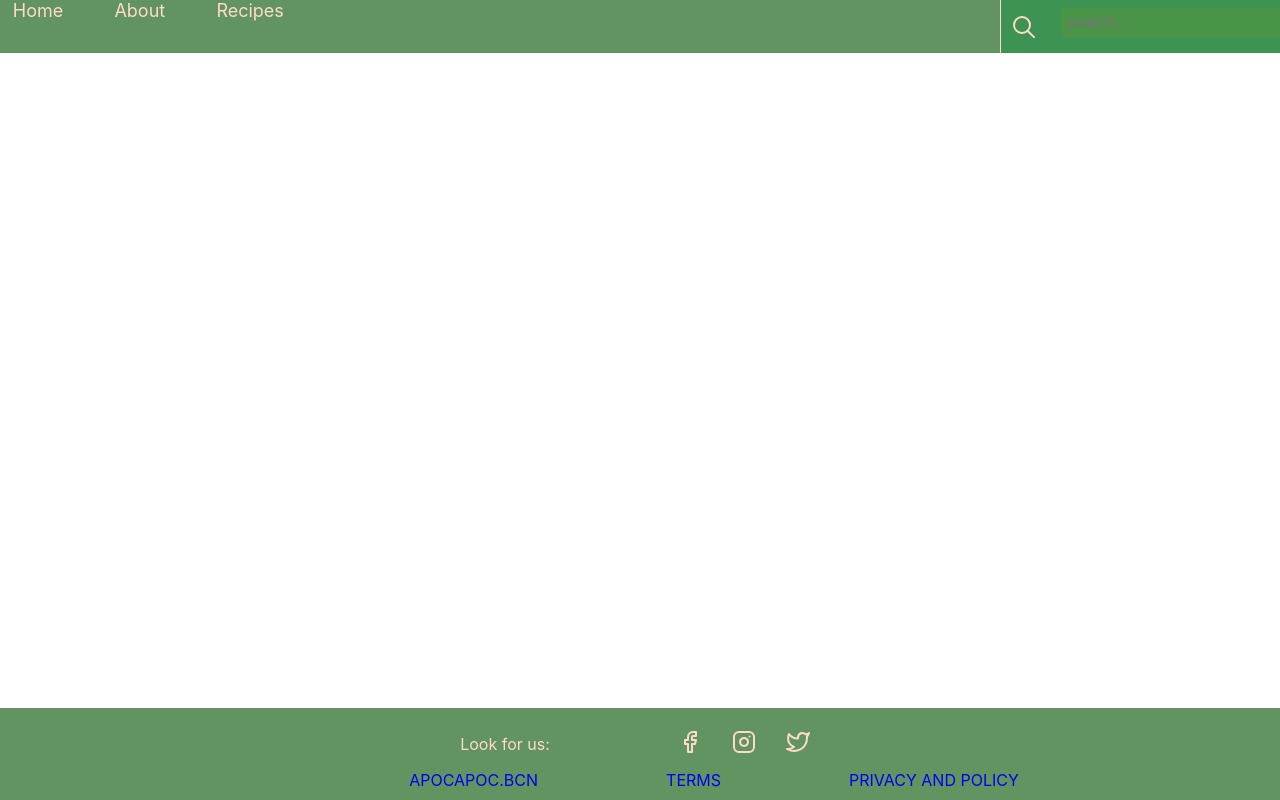
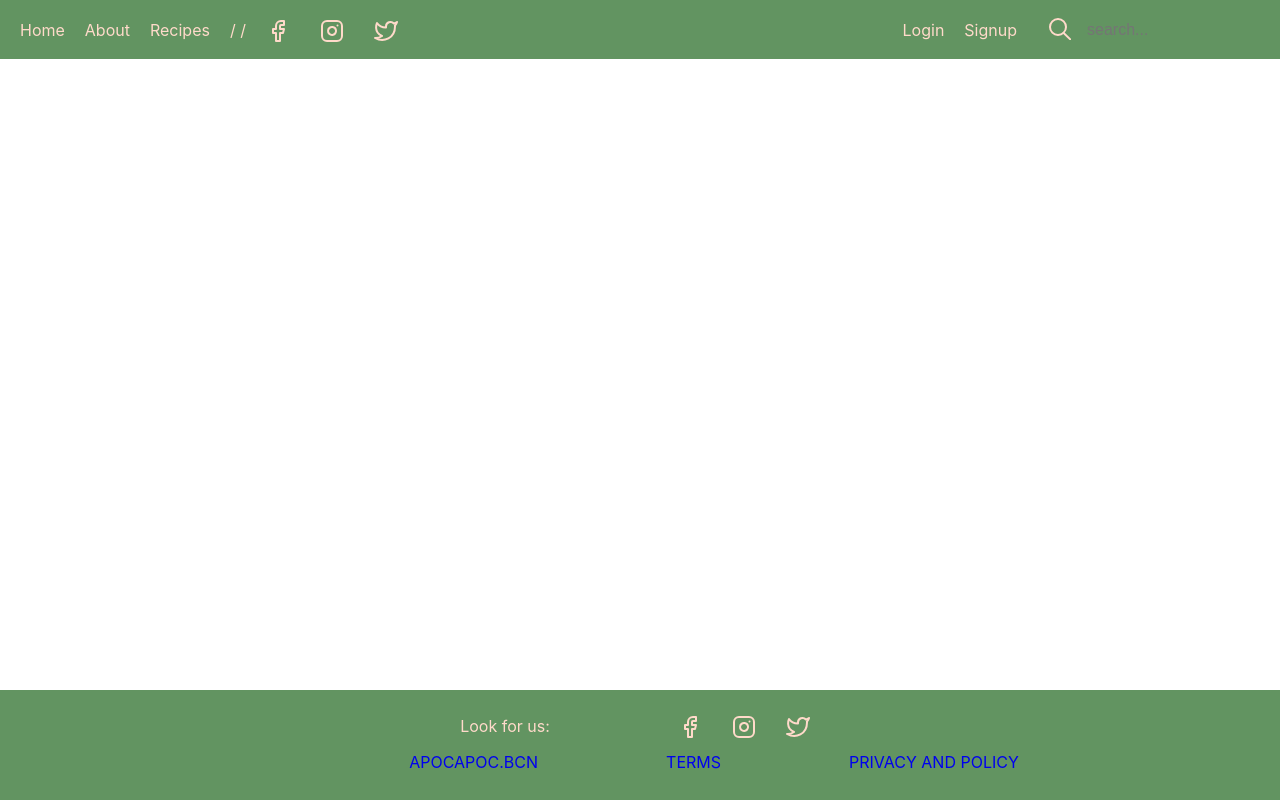
Before and after one commit to honza-juri/Apocapoc, a React (Create React App) app in the folder frontend/: page / in a window 1280 px wide. Built offline with nearby package versions, Linux system fonts and the light colour scheme.

Commit message:
Navbar and Footer changes, dropdown menu needs to be fixed

```diff
--- a/frontend/src/components-css/Footer.css
+++ b/frontend/src/components-css/Footer.css
@@ -8,6 +8,7 @@
     bottom: 0;
     left: 0;
     width: 100%;
+    height: 90px;
 }
 
 .first-row {
--- a/frontend/src/components-css/Navbar.css
+++ b/frontend/src/components-css/Navbar.css
@@ -8,61 +8,133 @@
     width: 100%;
     margin-bottom: 0;
     height: fit-content;
+    display: flex;
+    justify-content: space-between; /* To space items on the left and right */
+    align-items: center;
+    padding: 10px 20px; /* Adjust padding as needed */
 }
 
-.navbar-container ul {
+.navbar-items-left {
     list-style-type: none;
     margin: 0;
     padding: 0;
-    height: fit-content;
+    display: flex;
+    align-items: center;
 }
 
-.navbar-container ul li {
-    display: inline;
-    margin: auto;
-    margin-right: 3%;
-    font-size: 18px;
+.navbar-items-left li {
+    margin-right: 20px;
 }
 
-.navbar-container ul li a {
+.navbar-items-left li:last-child {
+    margin-right: 0; /* Remove margin for last item */
+}
+
+.navbar-items-left li a {
     color: #FFDACA; /* Navbar link color */
     text-decoration: none;
-    padding-left: 1%;
+}
 
+.navbar-items-right {
+    list-style-type: none;
+    margin: 0;
+    padding: 0;
+    display: flex;
+    align-items: center;
+}
+
+.navbar-items-right li {
+    margin-left: 20px;
+}
+
+.navbar-items-right li:first-child {
+    margin-left: 0; /* Remove margin for first item */
+}
+
+.navbar-items-right li a {
+    color: #FFDACA; /* Navbar link color */
+    text-decoration: none;
 }
 
 .search-container {
-    float: right; /* Align search container to the right */
+    display: flex;
+    align-items: center;
 }
 
 .search-container input[type=text] {
-    background-color: #4A9448;
+    background-color: #629461;
     padding: 6px;
-    margin-top: 8px;
     font-size: 16px;
     color: #FFDACA;
-    border: none !important;
+    border: none;
+    outline: none;
 }
 
 .search-container button {
-    float: left; /* Align button to the left */
     padding: 6px 10px;
-    margin-top: 8px;
-    margin-right: 16px;
-    margin-bottom: 6px;
-    background: transparent; /* Set background to transparent */
+    background: transparent;
     border: none;
     cursor: pointer;
 }
 
-.search-container {
-    background-color: #3d9352; /* Set background color for search container */
-    border-left: 1px solid #FFDACA;
-    margin:auto;
+.search-container button:focus {
+    outline: none;
 }
 
-.search-container input[type=text]:focus {
-    border: none;
-    border-bottom: 1px solid #FFDACA;
-    outline: none;
+/* Dropdown Menu Styles */
+.dropdown-content {
+    display: none;
+    position: absolute;
+    top: 100%; /* Position dropdown below parent */
+    left: 0;
+    background-color: #f9f9f9;
+    min-width: 200px; /* Adjust width as needed */
+    box-shadow: 0px 8px 16px 0px rgba(0,0,0,0.2);
+    z-index: 1;
 }
+
+.navbar-container ul li:hover .dropdown-content {
+    display: block;
+}
+
+.dropdown-content ul {
+    list-style-type: none;
+    padding: 0;
+}
+
+.dropdown-content ul li {
+    padding: 10px;
+}
+
+.dropdown-content ul li a {
+    color: #000;
+    text-decoration: none;
+}
+
+.social-icons {
+    display: flex;
+    align-items: center;
+    padding-top: 6px;
+}
+
+.social-icons a {
+    margin-right: 20px;
+    color: #FFDACA; /* Social icon color */
+    text-decoration: none; /* Remove default underline */
+}
+
+.social-icons a:hover {
+    text-decoration: none; /* Remove underline on hover */
+}
+
+.social-icons a:visited {
+    color: #FFDACA; /* Prevent visited links from turning purple */
+}
+
+.slashes {
+    color: #FFDACA;
+}
+
+img {
+    margin-top: 6px;
+}
--- a/frontend/src/components/Navbar.js
+++ b/frontend/src/components/Navbar.js
@@ -3,7 +3,7 @@ import "../components-css/Navbar.css";
 
 // SVG icon for search
 const SearchIcon = () => (
-    <svg xmlns="http://www.w3.org/2000/svg" viewBox="0 0 24 24" width="24" height="24" fill="none" stroke="#FFDACA" stroke-linecap="round" stroke-linejoin="round" stroke-width="2">
+    <svg xmlns="http://www.w3.org/2000/svg" viewBox="0 0 24 24" width="24" height="24" fill="none" stroke="#FFDACA" strokeLinecap="round" strokeLinejoin="round" strokeWidth="2">
         <circle cx="11" cy="11" r="8" />
         <line x1="25" x2="16.65" y1="25" y2="17" />
     </svg>
@@ -13,16 +13,106 @@ function Navbar() {
     return (
         <nav>
             <div className="navbar-container">
-                <ul>
+                <ul className="navbar-items-left">
                     <li><a href="/">Home</a></li>
                     <li><a href="/about">About</a></li>
-                    <li><a href="/recipes">Recipes</a></li>
+                    <li className="recipes-dropdown">
+                        <a href="/recipes" >Recipes</a>
+                        <div className="dropdown-content">
+                            <div className="columns">
+                                <div className="column">
+                                    <h3>BREAKFAST</h3>
+                                    <ul>
+                                        <li><a href="/recipes/category1">Placeholder 1</a></li>
+                                        <li><a href="/recipes/category1">Placeholder 2</a></li>
+                                        <li><a href="/recipes/category1">Placeholder 3</a></li>
+                                    </ul>
+                                </div>
+                                <div className="column">
+                                    <h3>LUNCH</h3>
+                                    <ul>
+                                        <li><a href="/recipes/category2">Placeholder 1</a></li>
+                                        <li><a href="/recipes/category2">Placeholder 2</a></li>
+                                        <li><a href="/recipes/category2">Placeholder 3</a></li>
+                                    </ul>
+                                </div>
+                                <div className="column">
+                                    <h3>SNACKS</h3>
+                                    <ul>
+                                    <li><a href="/recipes/category2">Placeholder 1</a></li>
+                                        <li><a href="/recipes/category2">Placeholder 2</a></li>
+                                        <li><a href="/recipes/category2">Placeholder 3</a></li>
+                                    </ul>
+                                </div>
+                                <div className="column">
+                                    <h3>DINNERS</h3>
+                                    <ul>
+                                    <li><a href="/recipes/category2">Placeholder 1</a></li>
+                                        <li><a href="/recipes/category2">Placeholder 2</a></li>
+                                        <li><a href="/recipes/category2">Placeholder 3</a></li>
+                                    </ul>
+                                </div>
+                                <div className="column">
+                                    <h3>DESSERTS</h3>
+                                    <ul>
+                                    <li><a href="/recipes/category2">Placeholder 1</a></li>
+                                        <li><a href="/recipes/category2">Placeholder 2</a></li>
+                                        <li><a href="/recipes/category2">Placeholder 3</a></li>
+                                    </ul>
+                                </div>
+                                <div className="column">
+                                    <h3>SIDES</h3>
+                                    <ul>
+                                    <li><a href="/recipes/category2">Placeholder 1</a></li>
+                                        <li><a href="/recipes/category2">Placeholder 2</a></li>
+                                        <li><a href="/recipes/category2">Placeholder 3</a></li>
+                                    </ul>
+                                </div>
+                                <div className="column">
+                                    <h3>DRINKS</h3>
+                                    <ul>
+                                    <li><a href="/recipes/category2">Placeholder 1</a></li>
+                                        <li><a href="/recipes/category2">Placeholder 2</a></li>
+                                        <li><a href="/recipes/category2">Placeholder 3</a></li>
+                                    </ul>
+                                </div>
+                            </div>
+                        </div>
+                    </li>
+                    <li className='slashes'>/ /</li>
+                    <li className='social-icons'>
+
+                        {/* Facebook */}
+                        <a href="https://www.facebook.com">
+                            <svg xmlns="http://www.w3.org/2000/svg" viewBox="0 0 24 24" width="24" height="24" className="main-grid-item-icon" fill="none" stroke="currentColor" strokeLinecap="round" strokeLinejoin="round" strokeWidth="2">
+                                <path d="M18 2h-3a5 5 0 0 0-5 5v3H7v4h3v8h4v-8h3l1-4h-4V7a1 1 0 0 1 1-1h3z" />
+                            </svg>
+                        </a>
+                        {/* Instagram */}
+                        <a href="https://www.instagram.com">
+                            <svg xmlns="http://www.w3.org/2000/svg" viewBox="0 0 24 24" width="24" height="24" className="main-grid-item-icon" fill="none" stroke="currentColor" strokeLinecap="round" strokeLinejoin="round" strokeWidth="2">
+                                <rect height="20" rx="5" ry="5" width="20" x="2" y="2" />
+                                <path d="M16 11.37A4 4 0 1 1 12.63 8 4 4 0 0 1 16 11.37z" />
+                                <line x1="17.5" x2="17.51" y1="6.5" y2="6.5" />
+                            </svg>
+                        </a>
+                        {/* Twitter */}
+                        <a href="https://www.twitter.com">
+                            <svg xmlns="http://www.w3.org/2000/svg" viewBox="0 0 24 24" width="24" height="24" className="main-grid-item-icon" fill="none" stroke="currentColor" strokeLinecap="round" strokeLinejoin="round" strokeWidth="2">
+                                <path d="M23 3a10.9 10.9 0 0 1-3.14 1.53 4.48 4.48 0 0 0-7.86 3v1A10.66 10.66 0 0 1 3 4s-4 9 5 13a11.64 11.64 0 0 1-7 2c9 5 20 0 20-11.5a4.5 4.5 0 0 0-.08-.83A7.72 7.72 0 0 0 23 3z" />
+                            </svg>
+                        </a>
+                    </li>
+                </ul>
+                <ul className="navbar-items-right">
+                    <li><a href="/login">Login</a></li>
+                    <li><a href="/signup">Signup</a></li>
                     <li>
                         <div className="search-container">
+                            <button type="submit">
+                                <SearchIcon />
+                            </button>
                             <input type="text" placeholder="search..." name="search" />
-                            <button type="submit">
-                                <SearchIcon /> {/* Use the SVG icon as button */}
-                            </button>
                         </div>
                     </li>
                 </ul>
```
